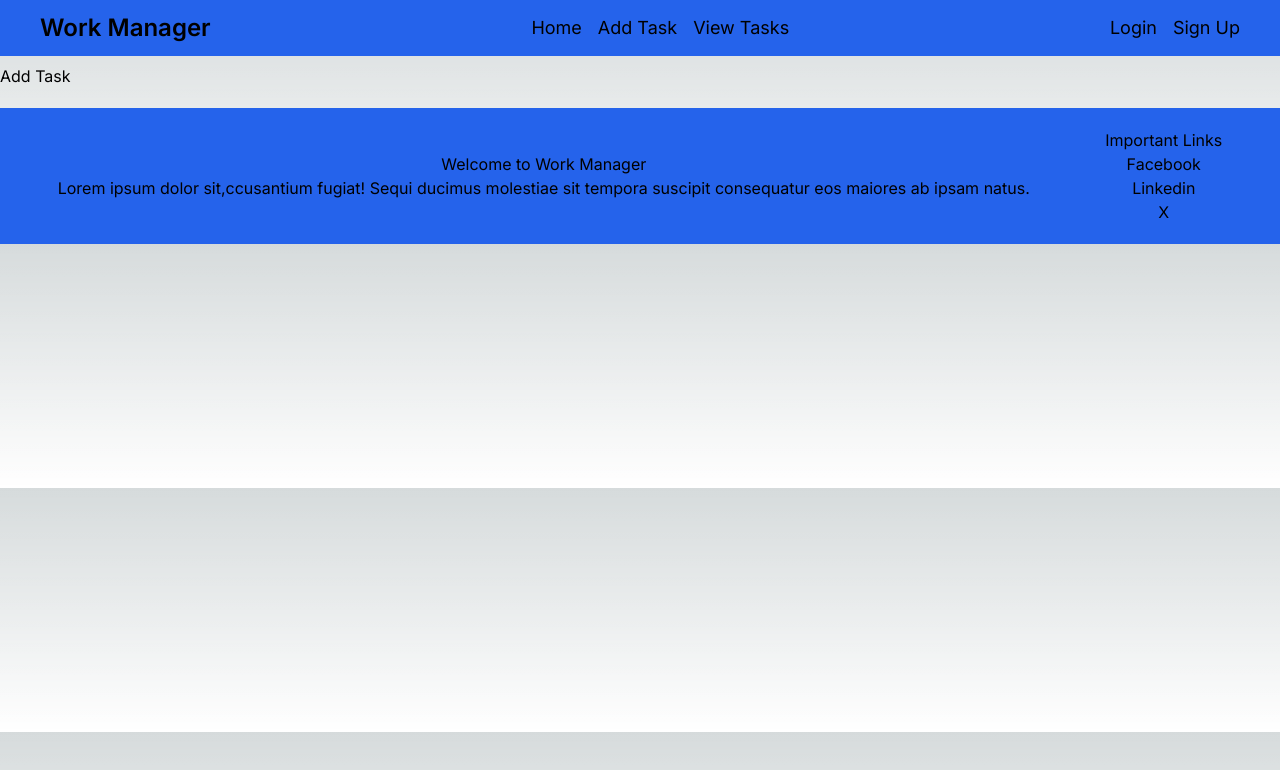
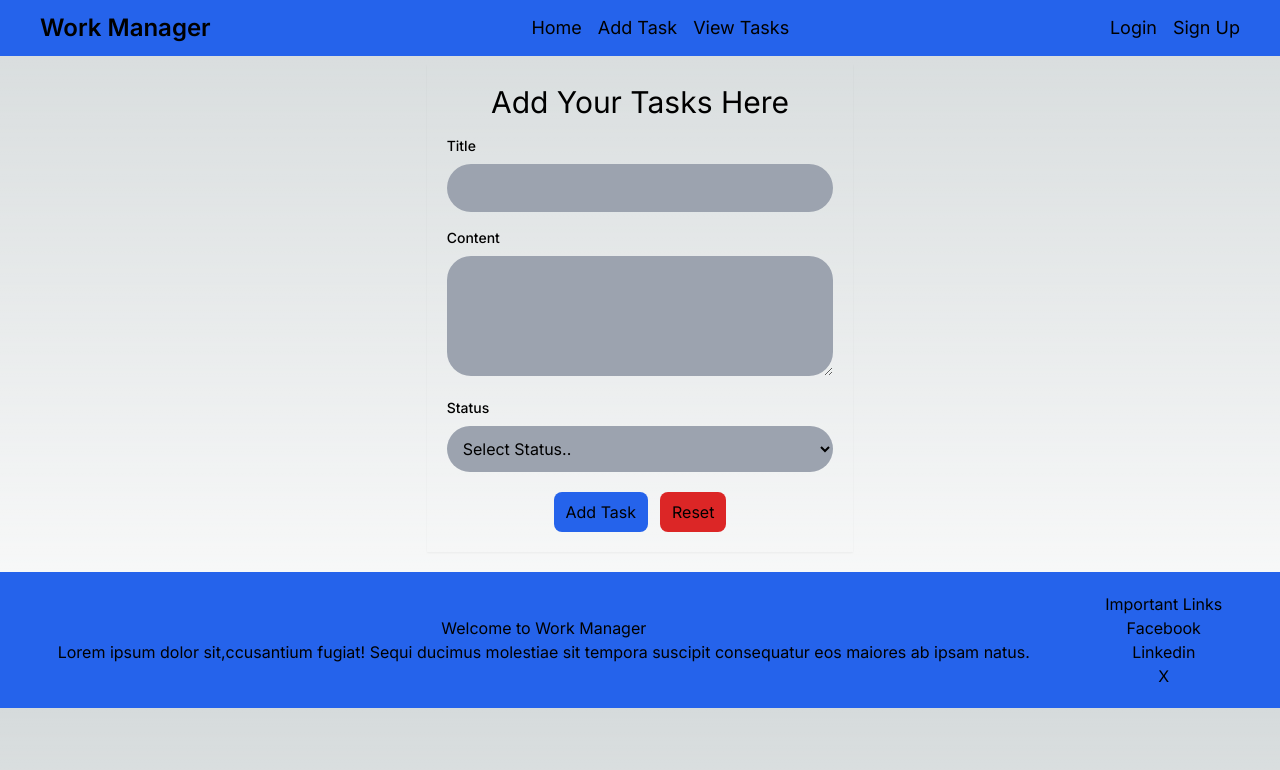
Before and after one commit to siddheshpandit/work-manager, a Next.js app in the folder Frontend/work-manager/: page /add-task in a window 1280 px wide. Shown: the top 770 px of the page. Built offline with nearby package versions, Linux system fonts and the light colour scheme.

Commit message:
Created Add Task Feature

```diff
--- a/Frontend/work-manager/package.json
+++ b/Frontend/work-manager/package.json
@@ -10,11 +10,13 @@
   },
   "dependencies": {
     "autoprefixer": "10.4.15",
+    "axios": "^1.4.0",
     "mongoose": "^7.4.3",
     "next": "13.4.16",
     "postcss": "8.4.28",
     "react": "18.2.0",
     "react-dom": "18.2.0",
+    "react-toastify": "^9.1.3",
     "tailwindcss": "3.3.3"
   }
 }
--- /dev/null
+++ b/Frontend/work-manager/src/app/add-task/AddTask.jsx
@@ -0,0 +1,122 @@
+"use client";
+import { addTask } from "@/services/taskService";
+import React, { useState } from "react";
+import {toast} from 'react-toastify';
+
+const AddTask = () => {
+  const [task, setTask] = useState({
+    title: "",
+    content: "",
+    status: "none",
+    userId: "64df286eb5a123af69fa6656",
+  });
+  const formSubmit= async (event)=>{
+    event.preventDefault();
+    console.log(task);
+    try {
+      const result=await addTask(task);
+      toast.success("Task Added Successfully",{
+        position:"top-center"
+      });
+      console.log(result);
+
+      setTask({
+          title: "",
+          content: "",
+          status: "none",
+      })
+    } catch (error) {
+      console.log(error);
+      toast.error("Failed Adding Task",{
+        position:"top-center"
+      })
+    }
+  }
+  return (
+    <div className="grid grid-cols-12">
+      <div className="col-span-4 col-start-5 p-5 shadow-sm">
+        <h1 className="text-3xl text-center">Add Your Tasks Here</h1>
+        <form onSubmit={formSubmit}>
+          <div className="mt-4">
+            <label
+              htmlFor="task_title"
+              className="block text-sm font-medium mb-2"
+            >
+              Title
+            </label>
+            <input
+              type="text"
+              className="w-full p-3 rounded-3xl bg-gray-400 focus:ring-gray-300 border-gray-400"
+              id="task_title"
+              name="task_title"
+              onChange={(event) => {
+                setTask({
+                  ...task,
+                  title: event.target.value,
+                });
+              }}
+              value={task.title}
+            />
+          </div>
+          <div className="mt-4">
+            <label
+              htmlFor="task_content"
+              className="block text-sm font-medium mb-2"
+            >
+              Content
+            </label>
+            <textarea
+              className="w-full p-3 rounded-3xl bg-gray-400 focus:ring-gray-300 border-gray-400"
+              id="task_content"
+              rows={4}
+              name="task_content"
+              onChange={(event) => {
+                setTask({
+                  ...task,
+                  content: event.target.value,
+                });
+              }}
+              value={task.content}
+            />
+          </div>
+          <div className="mt-4">
+            <label
+              htmlFor="task_status"
+              className="block text-sm font-medium mb-2"
+            >
+              Status
+            </label>
+            <select
+              id="task_status"
+              className="w-full p-3 rounded-3xl bg-gray-400 focus:ring-gray-300 border-gray-400"
+              name="task_status"
+              onChange={(event)=>{
+                setTask({
+                  ...task,status:event.target.value
+                })
+              }}
+              value={task.status}
+            >
+              <option value="none" disabled>
+                Select Status..
+              </option>
+              <option value="Pending">Pending</option>
+              <option value="Not Started">Not Started</option>
+              <option value="Completed">Completed</option>
+            </select>
+          </div>
+          <div className="mt-5 flex justify-center">
+            <button className="bg-blue-600 py-2 px-3 rounded-lg hover:bg-blue-800">
+              Add Task
+            </button>
+            <button className="bg-red-600 py-2 px-3 rounded-lg hover:bg-red-800 ms-3">
+              Reset
+            </button>
+          </div>
+        </form>
+      </div>
+    </div>
+  );
+};
+
+export default AddTask;
--- a/Frontend/work-manager/src/app/add-task/page.jsx
+++ b/Frontend/work-manager/src/app/add-task/page.jsx
@@ -1,14 +1,13 @@
 import React from 'react'
+import AddTask from './AddTask'
 
-export const metadata={
-    title:"Add-Task: Work Manager"
-}
-const AddTask = () => {
+export const metadata = {
+  title: "Add-Task: Work Manager",
+};
+const addTaskPage = () => {
   return (
-    <div>
-        <h1 className=''>Add Task</h1>
-    </div>
+    <AddTask/>
   )
 }
 
-export default AddTask
+export default addTaskPage
--- a/Frontend/work-manager/src/app/layout.js
+++ b/Frontend/work-manager/src/app/layout.js
@@ -2,6 +2,8 @@ import CustomNavbar from '@/components/CustomNavbar'
 import './globals.css'
 import { Inter } from 'next/font/google'
 import Footer from '@/components/Footer'
+import { ToastContainer, toast } from 'react-toastify';
+import 'react-toastify/dist/ReactToastify.css';
 
 const inter = Inter({ subsets: ['latin'] })
 
@@ -15,6 +17,7 @@ export default function RootLayout({children}) {
     <html lang="en">
 
       <body className={inter.className}>
+        <ToastContainer/>
       <CustomNavbar></CustomNavbar>
         <div className='mt-2'>{children}</div>
       <Footer></Footer>
--- /dev/null
+++ b/Frontend/work-manager/src/app/signup/SignUp.jsx
@@ -0,0 +1,15 @@
+"use-client"
+
+import React from 'react'
+
+const SignUp = () => {
+  return (
+    <div className="grid grid-cols-12">
+      <div className="col-span-4 col-start-5 p-5 shadow-sm">
+        <h1 className="text-3xl text-center">Sign Up</h1>
+      </div>
+    </div>
+  )
+}
+
+export default SignUp
--- /dev/null
+++ b/Frontend/work-manager/src/app/signup/page.jsx
@@ -0,0 +1,11 @@
+import React from 'react'
+export const metadata={
+    title:'SignUp: Work Manager'
+}
+const SignUp = () => {
+  return (
+    <SignUp/>
+  )
+}
+
+export default SignUp
--- a/Frontend/work-manager/src/components/CustomNavbar.jsx
+++ b/Frontend/work-manager/src/components/CustomNavbar.jsx
@@ -31,7 +31,7 @@ const CustomNavbar = () => {
             <a href="">Login</a>
           </li>
           <li>
-            <a href="">Sign Up</a>
+            <Link href={"/signup"}>Sign Up</Link>
           </li>
         </ul>
       </div>
--- /dev/null
+++ b/Frontend/work-manager/src/helper/httpHelper.js
@@ -0,0 +1,5 @@
+import axios from "axios";
+
+export const httpAxios=axios.create({
+    baseURL: process.env.BASE_URL
+})
--- /dev/null
+++ b/Frontend/work-manager/src/services/taskService.js
@@ -0,0 +1,7 @@
+import { httpAxios } from "@/helper/httpHelper";
+
+export async function addTask(task){
+    const result=await httpAxios.post("/api/tasks",task).then((response)=> response.data);
+    // console.log(result);
+    return result;
+}
```
Also changed, not shown: 2 other files (tests, documents, lock files or other folders).
